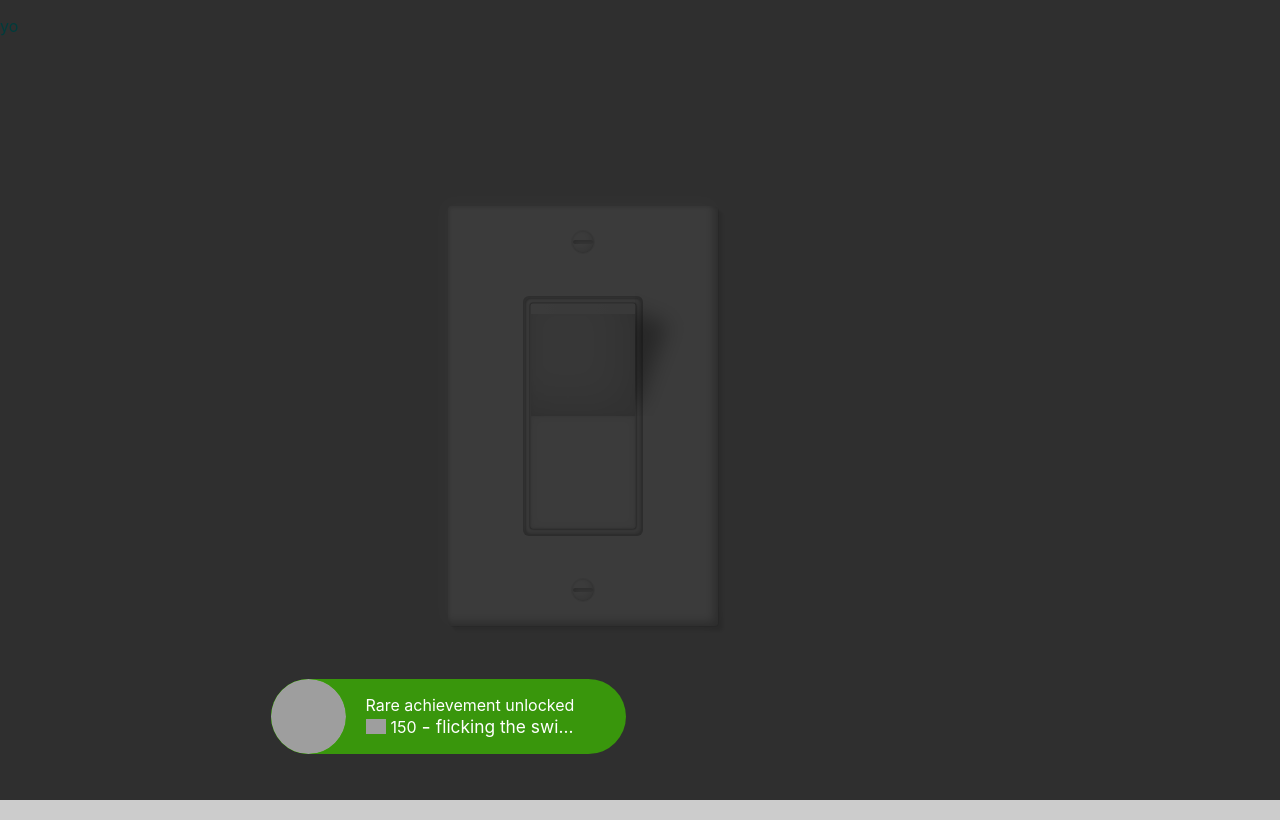
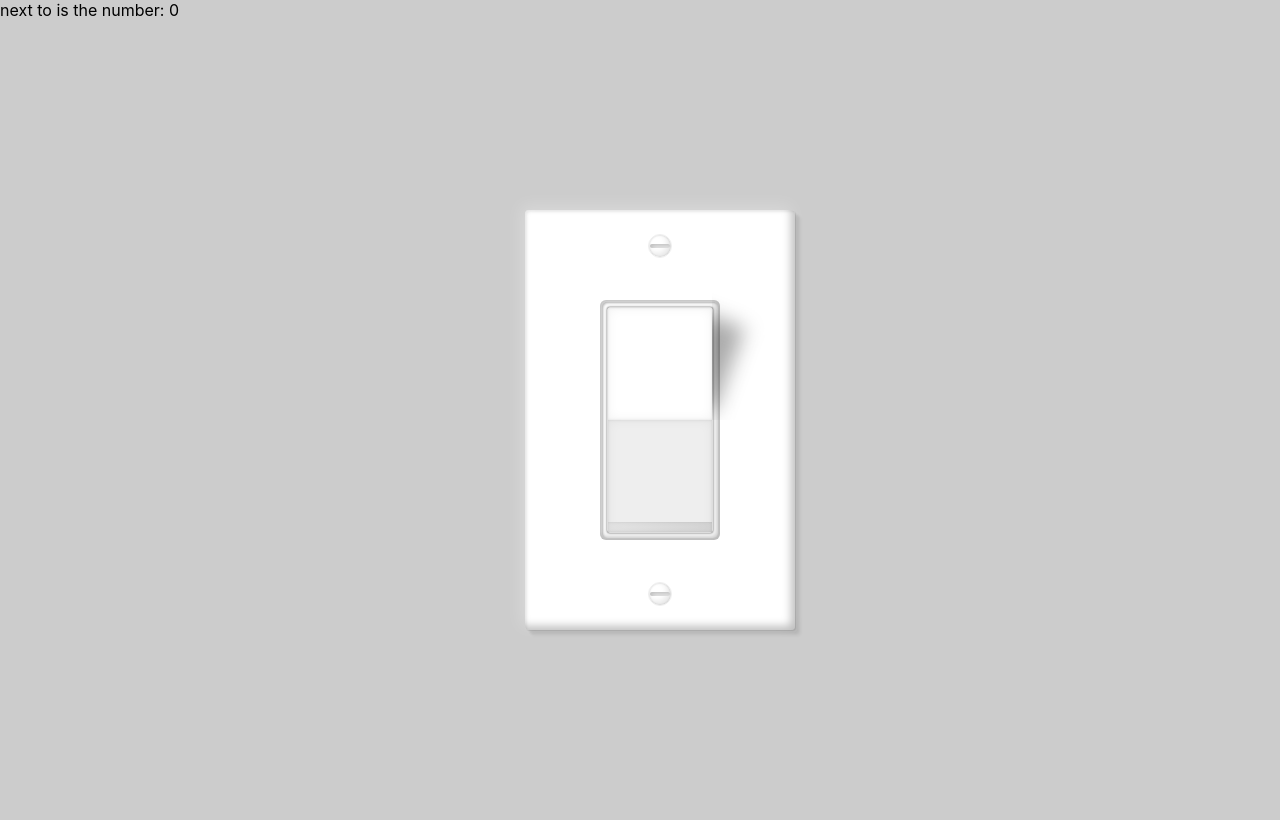
Before and after one commit to IbrahimIF/The-Switch, a React (Vite) app: page / in a window 1280 px wide. Built offline with nearby package versions, Linux system fonts and the light colour scheme; grey boxes are pictures that could not be loaded.

Commit message:
Addition of a counter to keep track of how many times the user has flicked the light switch and fixed position

```diff
--- a/src/App.jsx
+++ b/src/App.jsx
@@ -2,15 +2,18 @@ import './Index.css'
 import { BrowserRouter, Routes, Route} from 'react-router-dom';
 import First from './Components/Main Page/First';
 import Second from './Components/Second/Second';
+import { CounterProvider } from './Components/CounterContext/CounterContext';
 function App() {
 
   return (
 
 <BrowserRouter>
-  <Routes>
+<CounterProvider>
+<Routes>
     <Route path="/" element={<First/>} />
     <Route path="/Second" element={<Second/>} />
   </Routes>
+</CounterProvider>
 </BrowserRouter>
   )
 }
--- /dev/null
+++ b/src/Components/CounterContext/CounterContext.jsx
@@ -0,0 +1,33 @@
+import { createContext, useContext, useState, useEffect} from 'react';
+
+// Create a context
+const CounterContext = createContext();
+
+// Create a custom hook to access the context
+export const useCounter = () => useContext(CounterContext);
+
+// CounterContext component
+export function CounterProvider({ children }) {
+  const [counter, setCounter] = useState(0);
+
+  const incrementCounter = () => {
+    setCounter(prevCounter => prevCounter + 1);
+  };
+
+
+  const resetCounter = () => {
+    setCounter(0);
+  };
+
+  const value = {
+    counter,
+    incrementCounter,
+    resetCounter,
+  };
+
+  return (
+    <CounterContext.Provider value={value}>
+      {children}
+    </CounterContext.Provider>
+  );
+}
--- a/src/Components/Main Page/First.jsx
+++ b/src/Components/Main Page/First.jsx
@@ -1,14 +1,21 @@
 import './First.css'
 import  MainSwitch from '../Main-Switch/Main-switch';
+import XboxAchievment from '../Xbox Achievment/achievment';
+import { useCounter } from '../CounterContext/CounterContext';
+
 function First() {
+  const { counter } = useCounter();
+  let achievment = null;
+
+  if (counter > 20) {
+    achievment = <XboxAchievment />;
+  }
 
   return (
-
 <>
-<MainSwitch />
-<div className='nesting parent'>
-    <p>yo</p>
-</div>
+<div>next to is the number: {counter}</div>
+<MainSwitch/>
+{achievment}
 </>
   )
 }
--- a/src/Components/Main-Switch/Main-switch.jsx
+++ b/src/Components/Main-Switch/Main-switch.jsx
@@ -1,20 +1,21 @@
 import './MainSwitch.css'
 import { useState } from 'react';
-import XboxAchievment from '../Xbox Achievment/achievment';
+import { useCounter } from '../CounterContext/CounterContext';
 
 function MainSwitch() {
   const [isChecked, setIsChecked] = useState(false);
+  const {incrementCounter} = useCounter();
 
   const handleCheckboxChange = () => {
     setIsChecked(!isChecked);
+    incrementCounter();
   };
   return (
 
 <>
 <div>
 <label htmlFor="lightSwitch" className="wrap">
-<input type="checkbox" checked={isChecked} onChange={handleCheckboxChange} id="lightSwitch" name="lightSwitch" className="light-switch"/>
-{!isChecked && <XboxAchievment />}
+<input type="checkbox" checked={!isChecked} onChange={handleCheckboxChange} id="lightSwitch" name="lightSwitch" className="light-switch"/>
   <div className="panel">
     <div className="overlay"></div>
     <div className="screw top">
--- a/src/Components/Main-Switch/MainSwitch.css
+++ b/src/Components/Main-Switch/MainSwitch.css
@@ -6,7 +6,7 @@
   height: 100%;
   justify-content: center;
 position: absolute;
-left: 35%;
+left: 41%;
 }
 
 .panel {
```
Also changed, not shown: .eslintrc.cjs.
